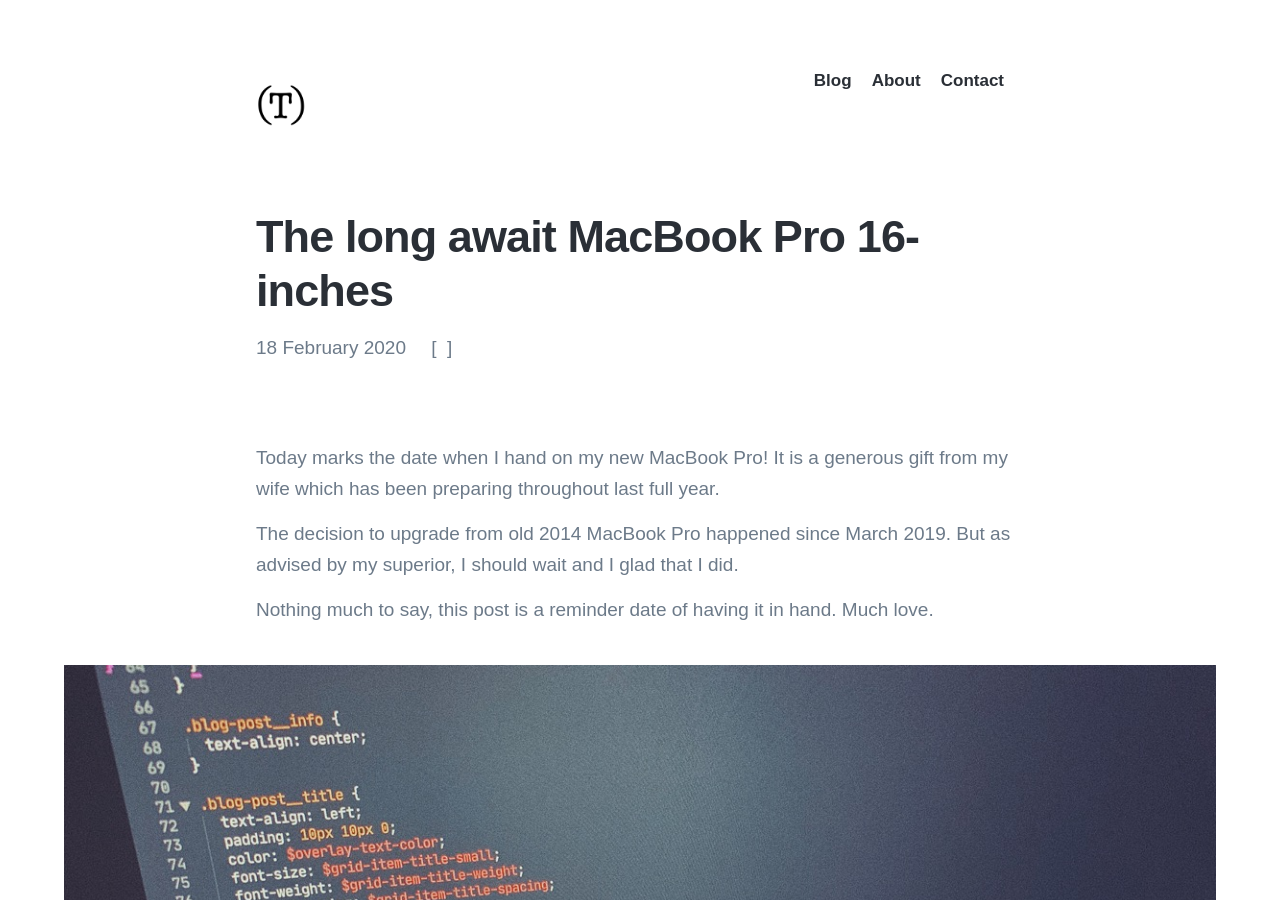
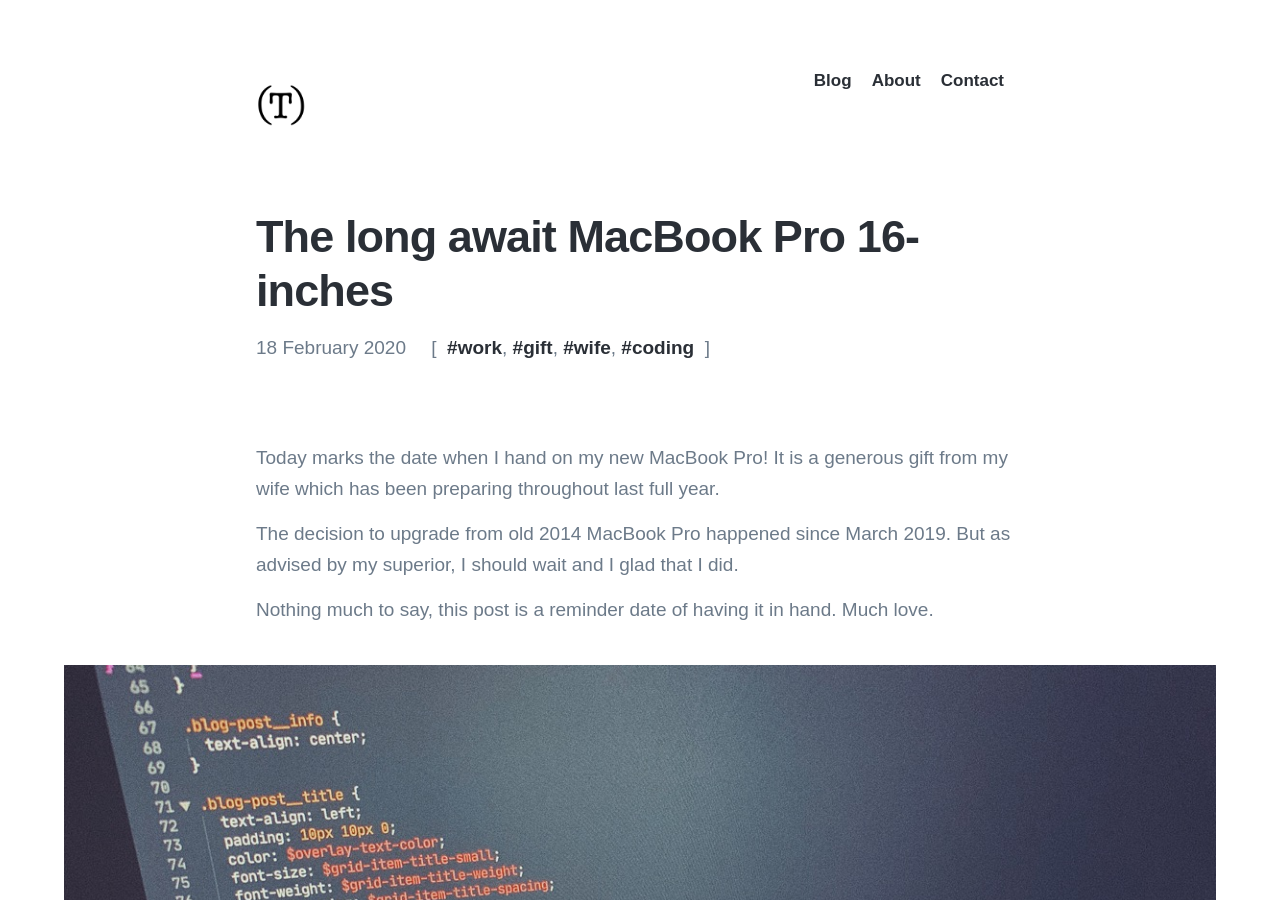
Before and after one commit to truongoi/truongnguyen.io, a Jekyll site: the page built from _posts/2020-02-17-the-long-await-macbook-pro-16.md, in a window 1280 px wide and 900 px high. Built offline with Jekyll 4.4.1, drawn with Linux system fonts in a browser that asks for light colours; nearby versions of some CDN libraries; some web fonts are replaced; a script that is not in the unit is left out; comment, search, counter and statistics services are not loaded.

Commit message:
Update Blog “2020-02-17-the-long-await-macbook-pro-16”

```diff
--- a/_posts/2020-02-17-the-long-await-macbook-pro-16.md
+++ b/_posts/2020-02-17-the-long-await-macbook-pro-16.md
@@ -1,8 +1,13 @@
 ---
 title: The long await MacBook Pro 16-inches
 description: A special gift from my wife
+featured_image: /images/posts/b6709c57-5276-4b79-acf5-184cd0fcbfee.jpg
+tags:
+  - work
+  - gift
+  - wife
+  - coding
 date: 2020-02-17 18:12 -0800
-featured_image: /images/posts/b6709c57-5276-4b79-acf5-184cd0fcbfee.jpg
 published: true
 comments: true
 ---
```
